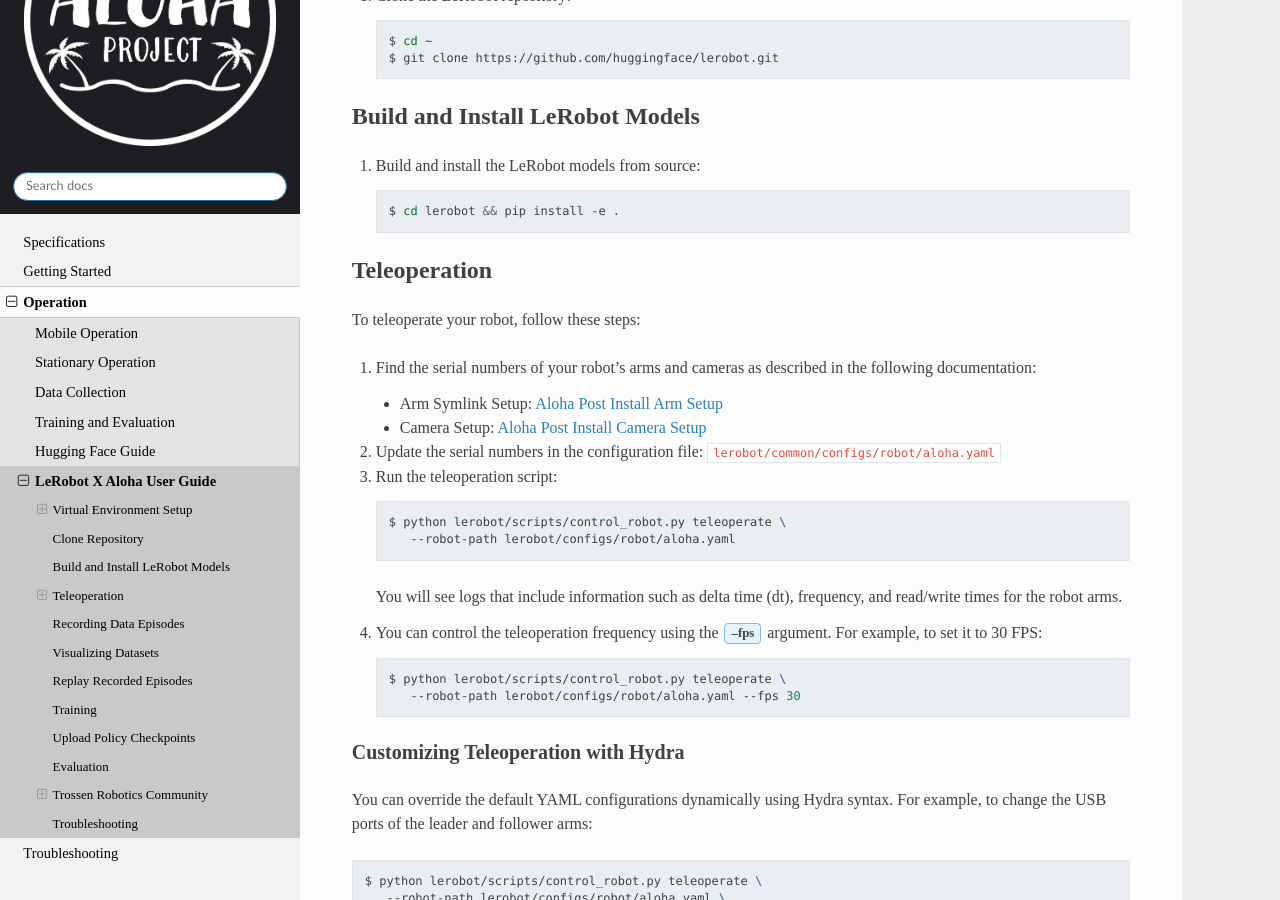
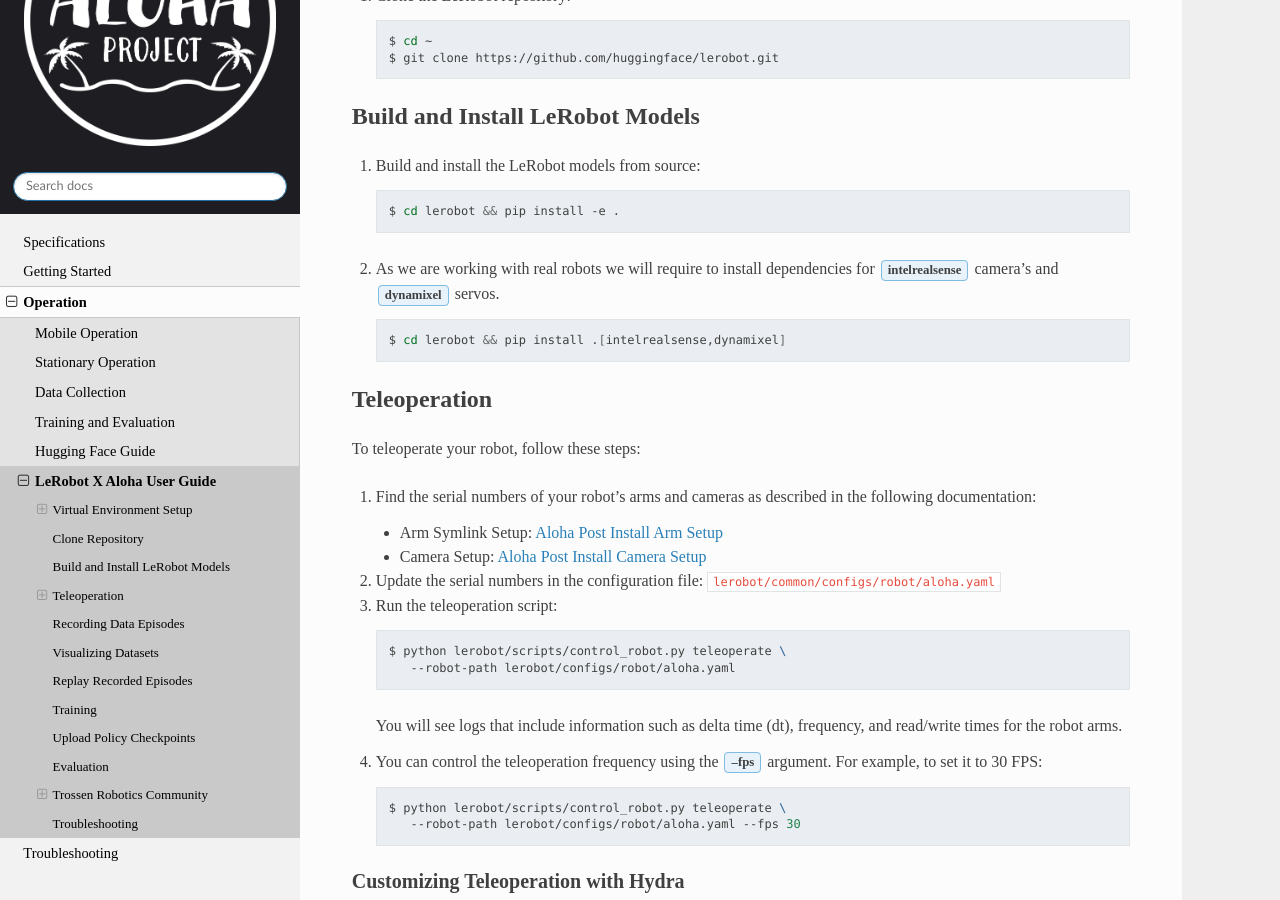
Before and after one commit to TrossenRobotics/aloha_docs, a Sphinx documentation site: the page built from docs/operation/lerobot_guide.rst, in a window 1280 px wide and 900 px high, scrolled down 1101 px. Built offline with Sphinx 7.4.7 and the Read the Docs theme 2.0.0, drawn with Linux system fonts in a browser that asks for light colours; some web fonts are replaced.

Commit message:
Added missing installation steps

```diff
--- a/docs/operation/lerobot_guide.rst
+++ b/docs/operation/lerobot_guide.rst
@@ -68,6 +68,12 @@
    .. code-block:: bash
 
       $ cd lerobot && pip install -e .
+
+#. As we are working with real robots we will require to install dependencies for :guilabel:`intelrealsense` camera's and :guilabel:`dynamixel` servos.
+
+   .. code-block:: bash
+
+      $ cd lerobot && pip install .[intelrealsense,dynamixel]
 
 Teleoperation
 =============
```
